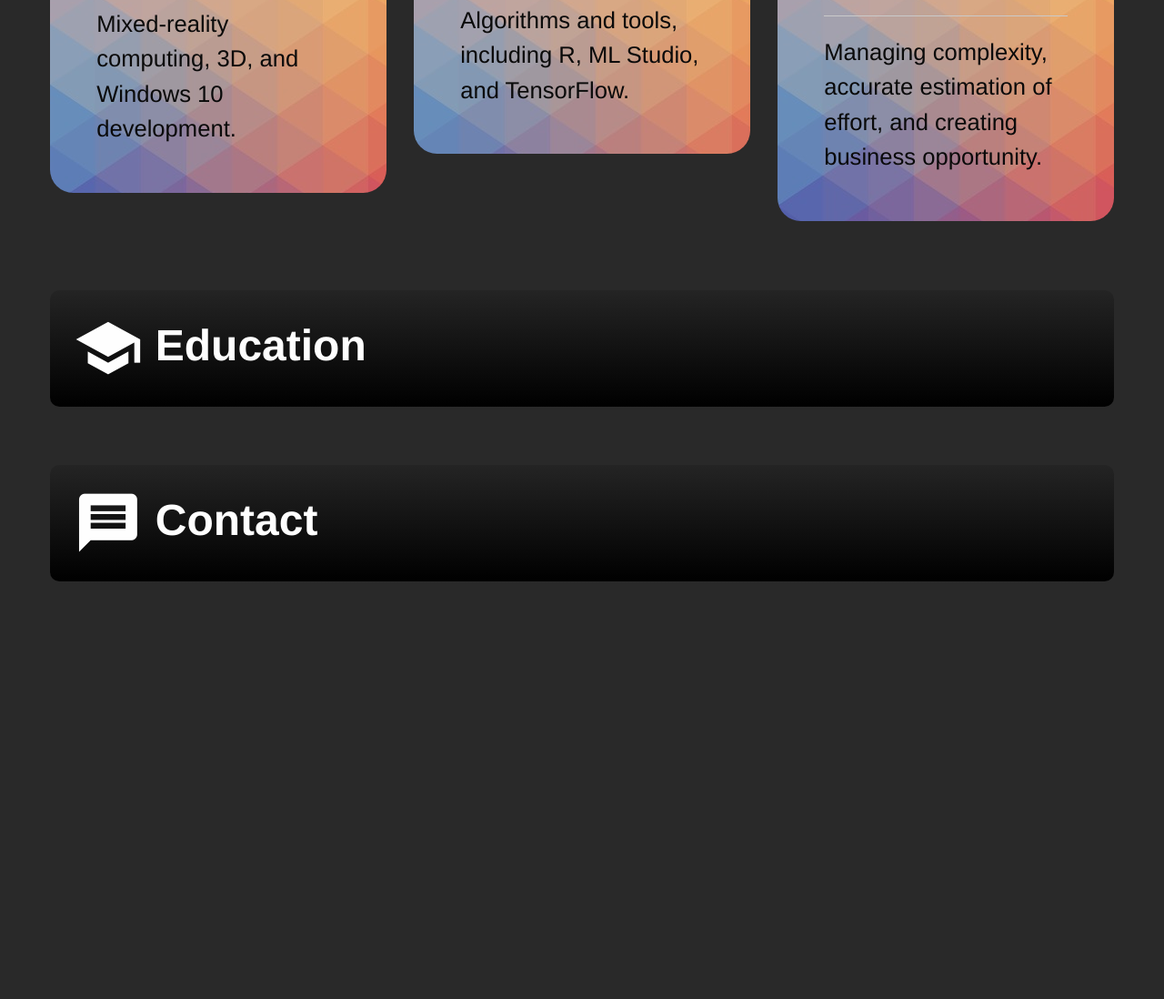
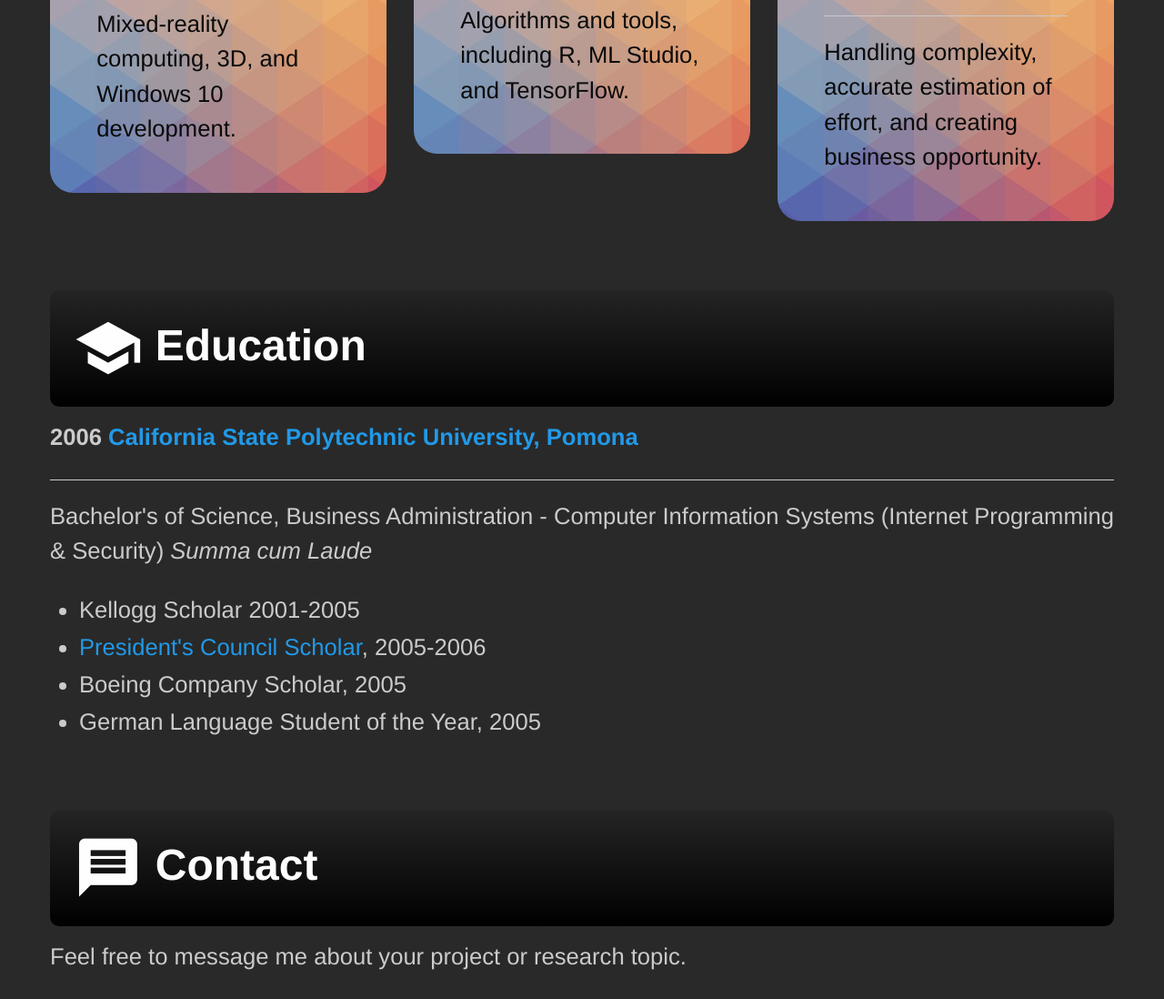
Before and after one commit to tagr/tagr.github.io, a website: page index.html in a window 1280 px wide. Shown: the part 2494-3592 px from the top of the page at 91% size. Before the commit the page ends 3146 px from the top, so only its background shows below. Drawn offline with Linux system fonts and the light colour scheme; a web font is replaced by a local one.

Commit message:
Added education

```diff
--- a/index.html
+++ b/index.html
@@ -224,7 +224,7 @@
                             <div class="research">
                                 <h4>Software project management</h4>
                                 <hr>
-                                Managing complexity, accurate estimation of effort,
+                                Handling complexity, accurate estimation of effort,
                                 and creating business opportunity.
 
                             </div>
@@ -239,6 +239,21 @@
                 <section>
                     <a name="education"></a>
                     <h1><i class="material-icons">school</i> Education</h1>
+                    <p>
+                        <strong>2006 <a href="//www.cpp.edu/index.shtml">California State Polytechnic University, Pomona</a></strong>
+                        <hr>
+                        Bachelor's of Science, Business Administration - Computer Information Systems (Internet Programming &amp; Security)
+                        <em>Summa cum Laude</em>
+
+                        <p>
+                            <ul>
+                                <li>Kellogg Scholar 2001-2005</li>
+                                <li><a href="//www.cpp.edu/~president/honoring-excellence/presidents-council-scholars.shtml">President's Council Scholar</a>, 2005-2006</li>
+                                <li>Boeing Company Scholar, 2005</li>
+                                <li>German Language Student of the Year, 2005</li>
+                            </ul>
+                        </p>
+                    </p>
                 </section>
               </div>
           </div>
@@ -248,14 +263,11 @@
                 <section>
                     <a name="contact"></a>
                     <h1><i class="material-icons">message</i> Contact</h1>
+                    <p>Feel free to message me about your project or research topic.</p>
                 </section>
               </div>
           </div>
 
       </div>
-    <!--<script src="bower_components/jquery/dist/jquery.js"></script>
-    <script src="bower_components/what-input/what-input.js"></script>
-    <script src="bower_components/foundation-sites/dist/foundation.js"></script>
-    <script src="js/app.js"></script>-->
   </body>
 </html>
```
